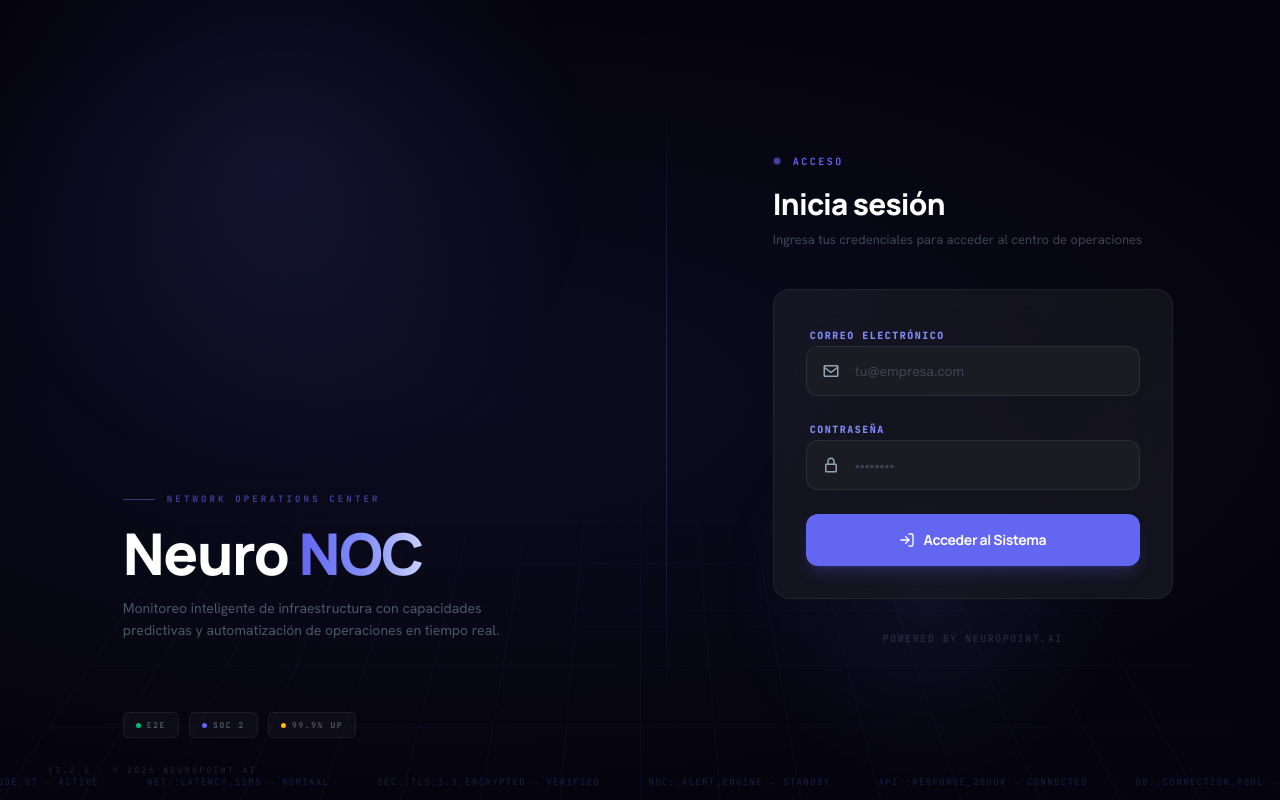
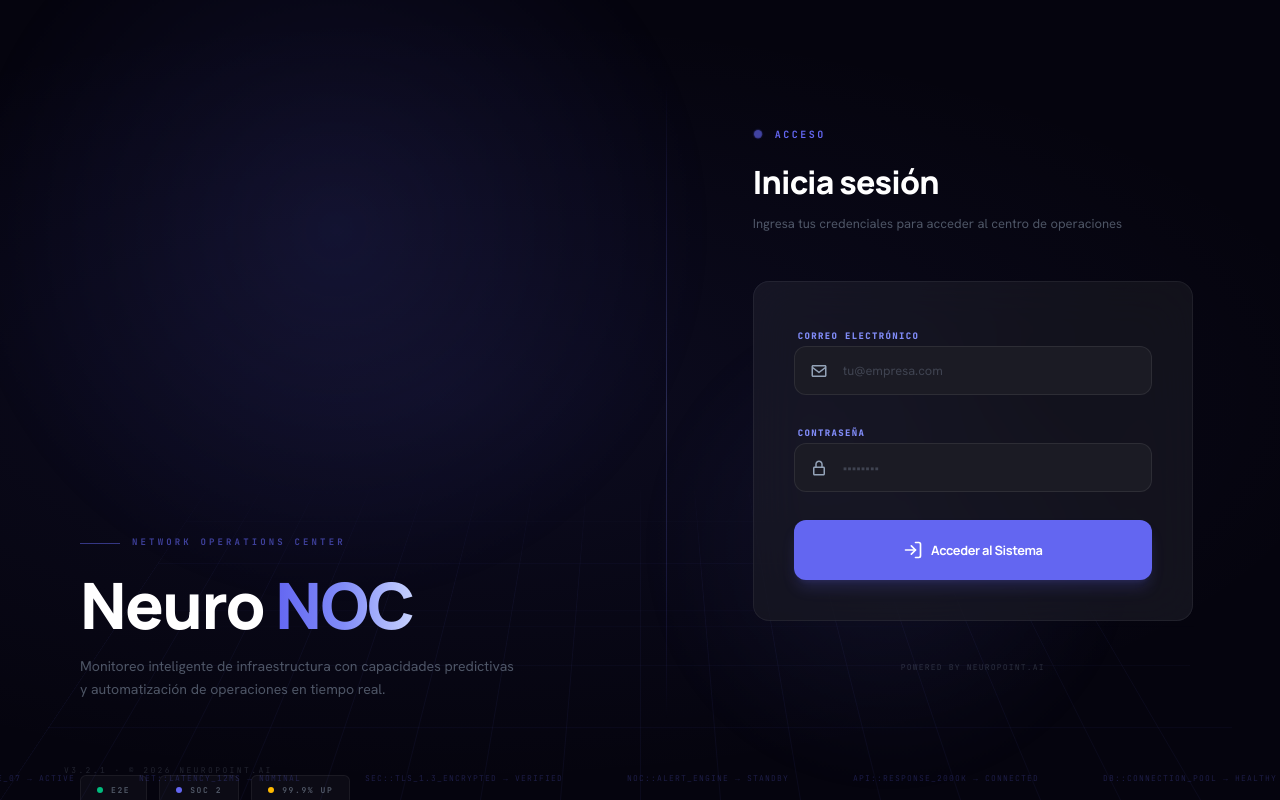
Before and after one commit to alan-neurpoint-ai/neuro-noc-web, a React (Vite) app: page /login in a window 1280 px wide. Built offline with nearby package versions, Linux system fonts and the light colour scheme.

Commit message:
feat: login responsive - tipografia fluida con clamp()

```diff
--- a/src/core/presentation/components/ui/Input.tsx
+++ b/src/core/presentation/components/ui/Input.tsx
@@ -58,7 +58,7 @@ export const Input = ({
   return (
     <div className="w-full space-y-1.5">
       {label && (
-        <label className="font-label text-[10px] font-black uppercase tracking-[0.15em] text-brand-secondary ml-1">
+        <label className="font-label text-[clamp(9px,0.6vw,13px)] font-black uppercase tracking-[0.15em] text-brand-secondary ml-1">
           {label}
         </label>
       )}
@@ -74,8 +74,8 @@ export const Input = ({
           type={type}
           onChange={handleInputChange}
           className={`
-            w-full bg-bg-surface font-body text-sm text-text-main transition-all duration-300
-            ${icon ? 'pl-12 pr-4' : 'px-5'} py-3.5
+            w-full bg-bg-surface font-body text-[clamp(0.8rem,0.85vw,1rem)] text-text-main transition-all duration-300
+            ${icon ? 'pl-12 pr-4' : 'px-5'} py-3 xl:py-3.5
             rounded-[12px]
             border border-border-subtle
             ${
@@ -91,7 +91,7 @@ export const Input = ({
       </div>
 
       {error && (
-        <span className="font-label text-[9px] font-bold text-status-error uppercase tracking-widest ml-1">
+        <span className="font-label text-[clamp(8px,0.5vw,11px)] font-bold text-status-error uppercase tracking-widest ml-1">
           {error}
         </span>
       )}
--- a/src/modules/auth/presentation/components/DataStream.tsx
+++ b/src/modules/auth/presentation/components/DataStream.tsx
@@ -10,12 +10,12 @@ export function DataStream() {
   ];
 
   return (
-    <div className="absolute bottom-0 left-0 right-0 overflow-hidden h-6 z-20">
+    <div className="absolute bottom-0 left-0 right-0 overflow-hidden h-6 xl:h-7 z-20">
       <div className="flex animate-login-data-stream">
         {[...streams, ...streams].map((line, i) => (
           <span
             key={i}
-            className="font-label text-[9px] text-brand-primary/25 tracking-[0.15em] whitespace-nowrap mr-12"
+            className="font-label text-[clamp(8px,0.55vw,11px)] text-brand-primary/25 tracking-[0.15em] whitespace-nowrap mr-12 xl:mr-16"
           >
             {line}
           </span>
--- a/src/modules/auth/presentation/components/LoginBrandPanel.tsx
+++ b/src/modules/auth/presentation/components/LoginBrandPanel.tsx
@@ -13,29 +13,29 @@ interface LoginBrandPanelProps {
 export function LoginBrandPanel({ mountAnim }: LoginBrandPanelProps) {
   return (
     <div
-      className={`hidden lg:flex lg:w-[52%] relative flex-col items-center justify-center p-12 transition-all duration-1200 ease-out ${mountAnim ? 'opacity-100 scale-100' : 'opacity-0 scale-95'}`}
+      className={`hidden lg:flex lg:w-[52%] relative flex-col items-center justify-center p-10 lg:p-14 xl:p-20 transition-all duration-1200 ease-out ${mountAnim ? 'opacity-100 scale-100' : 'opacity-0 scale-95'}`}
     >
-      <div className="relative w-full max-w-105">
+      <div className="relative w-full max-w-105 xl:max-w-130 2xl:max-w-150">
         <div
           className={`transition-all duration-1400 ease-out ${mountAnim ? 'opacity-100 scale-100' : 'opacity-0 scale-75'}`}
         >
           <RadarVisualization />
         </div>
 
-        <div className="absolute -bottom-8 left-0 right-0">
+        <div className="absolute -bottom-10 xl:-bottom-12 left-0 right-0">
           <div
             className={`transition-all duration-700 delay-500 ${mountAnim ? 'opacity-100 translate-y-0' : 'opacity-0 translate-y-5'}`}
           >
-            <div className="flex items-center gap-3 mb-4">
-              <div className="h-px w-8 bg-brand-primary/50" />
-              <span className="font-label text-[9px] font-bold text-brand-primary/60 uppercase tracking-[0.35em]">
+            <div className="flex items-center gap-3 mb-4 xl:mb-5">
+              <div className="h-px w-8 xl:w-10 bg-brand-primary/50" />
+              <span className="font-label text-[clamp(9px,0.65vw,13px)] font-bold text-brand-primary/60 uppercase tracking-[0.35em]">
                 Network Operations Center
               </span>
             </div>
           </div>
 
           <h1
-            className={`font-headline font-extrabold text-white leading-[1.08] text-[clamp(2.2rem,4.5vw,3.8rem)] transition-all duration-800 delay-700 ${mountAnim ? 'opacity-100 translate-y-0' : 'opacity-0 translate-y-5'}`}
+            className={`font-headline font-extrabold text-white leading-[1.08] text-[clamp(2.4rem,5vw,4.5rem)] transition-all duration-800 delay-700 ${mountAnim ? 'opacity-100 translate-y-0' : 'opacity-0 translate-y-5'}`}
           >
             Neuro{' '}
             <span className="text-transparent bg-clip-text gradient-login-hero-text">
@@ -44,7 +44,7 @@ export function LoginBrandPanel({ mountAnim }: LoginBrandPanelProps) {
           </h1>
 
           <p
-            className={`mt-3 text-sm text-text-muted/50 font-body leading-relaxed max-w-95 transition-all duration-700 delay-900 ${mountAnim ? 'opacity-100 translate-y-0' : 'opacity-0 translate-y-4'}`}
+            className={`mt-3 xl:mt-4 text-[clamp(0.8rem,1.1vw,1.2rem)] text-text-muted/50 font-body leading-relaxed max-w-95 xl:max-w-110 transition-all duration-700 delay-900 ${mountAnim ? 'opacity-100 translate-y-0' : 'opacity-0 translate-y-4'}`}
           >
             Monitoreo inteligente de infraestructura con capacidades predictivas
             y automatización de operaciones en tiempo real.
@@ -52,17 +52,17 @@ export function LoginBrandPanel({ mountAnim }: LoginBrandPanelProps) {
         </div>
 
         <div
-          className={`absolute -bottom-32 left-0 flex gap-2.5 transition-all duration-700 delay-1100 ${mountAnim ? 'opacity-100 translate-y-0' : 'opacity-0 translate-y-4'}`}
+          className={`absolute -bottom-36 xl:-bottom-38 left-0 flex gap-2.5 xl:gap-3 transition-all duration-700 delay-1100 ${mountAnim ? 'opacity-100 translate-y-0' : 'opacity-0 translate-y-4'}`}
         >
           {SECURITY_BADGES.map((badge) => (
             <div
               key={badge.label}
-              className="flex items-center gap-1.5 px-3 py-1.5 rounded-md bg-white/3 border border-white/6"
+              className="flex items-center gap-1.5 xl:gap-2 px-3 xl:px-4 py-1.5 xl:py-2 rounded-md bg-white/3 border border-white/6"
             >
               <div
-                className={`w-1.25 h-1.25 rounded-full ${badge.color} animate-login-pulse-badge`}
+                className={`w-1.25 h-1.25 xl:w-1.5 xl:h-1.5 rounded-full ${badge.color} animate-login-pulse-badge`}
               />
-              <span className="font-label text-[8px] font-bold text-text-muted/50 uppercase tracking-[0.2em]">
+              <span className="font-label text-[clamp(8px,0.55vw,12px)] font-bold text-text-muted/50 uppercase tracking-[0.2em]">
                 {badge.label}
               </span>
             </div>
@@ -70,7 +70,7 @@ export function LoginBrandPanel({ mountAnim }: LoginBrandPanelProps) {
         </div>
       </div>
 
-      <div className="absolute bottom-6 left-12 font-label text-[8px] text-text-muted/20 uppercase tracking-[0.3em]">
+      <div className="absolute bottom-6 left-10 xl:left-16 font-label text-[clamp(8px,0.5vw,10px)] text-text-muted/20 uppercase tracking-[0.3em]">
         v3.2.1 · &copy; 2026 Neuropoint.ai
       </div>
     </div>
--- a/src/modules/auth/presentation/components/LoginFormCard.tsx
+++ b/src/modules/auth/presentation/components/LoginFormCard.tsx
@@ -48,7 +48,7 @@ function AuthError({ message }: { message: string }) {
           <line x1="12" y1="8" x2="12" y2="12" />
           <line x1="12" y1="16" x2="12.01" y2="16" />
         </svg>
-        <p className="font-label text-[10px] text-red-400 font-bold uppercase tracking-wider">
+        <p className="font-label text-[clamp(10px,0.6vw,13px)] text-red-400 font-bold uppercase tracking-wider">
           {message}
         </p>
       </div>
@@ -85,42 +85,42 @@ export function LoginFormCard({ mountAnim }: LoginFormCardProps) {
 
   return (
     <div
-      className={`w-full lg:w-[48%] flex flex-col justify-center items-center px-6 sm:px-10 xl:px-20 relative z-10 min-h-screen transition-all duration-1000 delay-300 ${mountAnim ? 'opacity-100 translate-y-0' : 'opacity-0 translate-y-10'}`}
+      className={`w-full lg:w-[48%] flex flex-col justify-center items-center px-6 sm:px-10 xl:px-16 2xl:px-24 relative z-10 min-h-screen transition-all duration-1000 delay-300 ${mountAnim ? 'opacity-100 translate-y-0' : 'opacity-0 translate-y-10'}`}
     >
-      <div className="w-full max-w-100">
+      <div className="w-full max-w-96 lg:max-w-100 xl:max-w-110 2xl:max-w-120">
         <div
           className={`flex lg:hidden items-center justify-center gap-3 mb-14 transition-all duration-700 delay-200 ${mountAnim ? 'opacity-100 scale-100' : 'opacity-0 scale-90'}`}
         >
           <div>
-            <span className="font-headline text-xl font-bold text-text-main tracking-tight">
+            <span className="font-headline text-[clamp(1.1rem,2vw,1.6rem)] font-bold text-text-main tracking-tight">
               NEURO
             </span>
-            <span className="font-headline text-xl font-bold text-brand-secondary tracking-tight">
+            <span className="font-headline text-[clamp(1.1rem,2vw,1.6rem)] font-bold text-brand-secondary tracking-tight">
               NOC
             </span>
           </div>
         </div>
 
-        <div className="mb-10">
+        <div className="mb-10 xl:mb-12">
           <div
-            className={`flex items-center gap-3 mb-4 transition-all duration-600 delay-400 ${mountAnim ? 'opacity-100 translate-x-0' : 'opacity-0 -translate-x-5'}`}
+            className={`flex items-center gap-3 mb-4 xl:mb-5 transition-all duration-600 delay-400 ${mountAnim ? 'opacity-100 translate-x-0' : 'opacity-0 -translate-x-5'}`}
           >
-            <div className="relative w-2 h-2">
+            <div className="relative w-2 h-2 xl:w-2.5 xl:h-2.5">
               <div className="absolute inset-0 rounded-full bg-brand-primary animate-login-pulse" />
               <div className="absolute -inset-0.75 rounded-full bg-brand-primary/20 animate-login-pulse [animation-delay:0.5s]" />
             </div>
-            <span className="font-label text-[10px] font-bold text-brand-primary uppercase tracking-[0.25em]">
+            <span className="font-label text-[clamp(10px,0.65vw,14px)] font-bold text-brand-primary uppercase tracking-[0.25em]">
               Acceso
             </span>
           </div>
 
           <h2
-            className={`font-headline text-[1.85rem] font-extrabold text-text-main tracking-tight leading-tight transition-all duration-600 delay-500 ${mountAnim ? 'opacity-100 translate-y-0' : 'opacity-0 translate-y-4'}`}
+            className={`font-headline text-[clamp(1.85rem,2.5vw,2.8rem)] font-extrabold text-text-main tracking-tight leading-tight transition-all duration-600 delay-500 ${mountAnim ? 'opacity-100 translate-y-0' : 'opacity-0 translate-y-4'}`}
           >
             Inicia sesión
           </h2>
           <p
-            className={`mt-2 text-[13px] text-text-muted/40 font-body transition-all duration-600 delay-600 ${mountAnim ? 'opacity-100' : 'opacity-0'}`}
+            className={`mt-2 xl:mt-3 text-[clamp(0.8125rem,0.9vw,1rem)] text-text-muted/50 font-body transition-all duration-600 delay-600 ${mountAnim ? 'opacity-100' : 'opacity-0'}`}
           >
             Ingresa tus credenciales para acceder al centro de operaciones
           </p>
@@ -133,10 +133,10 @@ export function LoginFormCard({ mountAnim }: LoginFormCardProps) {
           <div className="absolute inset-0 rounded-2xl gradient-login-card-inner" />
 
           <form
-            className="relative p-8 rounded-2xl border border-white/6 bg-bg-surface/60 backdrop-blur-xl"
+            className="relative p-7 sm:p-8 xl:p-10 2xl:p-12 rounded-2xl border border-white/6 bg-bg-surface/60 backdrop-blur-xl"
             onSubmit={handleSubmit}
           >
-            <div className="space-y-5">
+            <div className="space-y-5 xl:space-y-6">
               <div
                 className={`transition-all duration-600 delay-700 ${mountAnim ? 'opacity-100 translate-y-0' : 'opacity-0 translate-y-3'}`}
               >
@@ -180,13 +180,13 @@ export function LoginFormCard({ mountAnim }: LoginFormCardProps) {
                   <Button
                     variant="primary"
                     fullWidth
-                    className="py-4 relative overflow-hidden"
+                    className="py-4 xl:py-5 relative overflow-hidden"
                     isLoading={isLoading}
                   >
                     {isLoading ? null : (
-                      <span className="relative z-10 flex items-center justify-center gap-2">
+                      <span className="relative z-10 flex items-center justify-center gap-2 text-[clamp(0.8rem,0.9vw,1rem)]">
                         <svg
-                          className="w-4 h-4"
+                          className="w-4 h-4 xl:w-5 xl:h-5"
                           viewBox="0 0 24 24"
                           fill="none"
                           stroke="currentColor"
@@ -214,7 +214,7 @@ export function LoginFormCard({ mountAnim }: LoginFormCardProps) {
         </div>
 
         <p
-          className={`mt-8 text-center text-[10px] text-text-muted/25 font-label tracking-[0.15em] uppercase transition-all duration-600 delay-1000 ${mountAnim ? 'opacity-100' : 'opacity-0'}`}
+          className={`mt-8 xl:mt-10 text-center text-[clamp(8px,0.55vw,11px)] text-text-muted/25 font-label tracking-[0.15em] uppercase transition-all duration-600 delay-1000 ${mountAnim ? 'opacity-100' : 'opacity-0'}`}
         >
           Powered by Neuropoint.ai
         </p>
--- a/src/modules/auth/presentation/pages/LoginPage.tsx
+++ b/src/modules/auth/presentation/pages/LoginPage.tsx
@@ -22,7 +22,7 @@ export default function LoginPage() {
       <LoginBrandPanel mountAnim={mountAnim} />
 
       <div
-        className={`hidden lg:block absolute left-[52%] top-[12%] bottom-[12%] w-px transition-all duration-1000 delay-500 ${mountAnim ? 'opacity-100' : 'opacity-0'} gradient-login-divider`}
+        className={`hidden lg:block absolute left-[52%] top-[8%] xl:top-[10%] bottom-[8%] xl:bottom-[10%] w-px transition-all duration-1000 delay-500 ${mountAnim ? 'opacity-100' : 'opacity-0'} gradient-login-divider`}
       />
 
       <LoginFormCard mountAnim={mountAnim} />
--- a/src/modules/rules/presentation/pages/BusinessRuleListPage.tsx
+++ b/src/modules/rules/presentation/pages/BusinessRuleListPage.tsx
@@ -147,7 +147,11 @@ export const BusinessRuleListPage = () => {
         text: 'text-emerald-400',
         label: 'Activa',
       },
-      inactive: { bg: 'bg-hover-bg', text: 'text-text-muted', label: 'Inactiva' },
+      inactive: {
+        bg: 'bg-hover-bg',
+        text: 'text-text-muted',
+        label: 'Inactiva',
+      },
       draft: {
         bg: 'bg-amber-500/10',
         text: 'text-amber-400',
@@ -159,6 +163,7 @@ export const BusinessRuleListPage = () => {
       text: 'text-text-muted',
       label: 'Desconocido',
     };
+
     return (
       <span
         className={`px-2 py-0.5 rounded-full text-[9px] font-black ${config.bg} ${config.text} border border-border-default uppercase`}
```
Also changed, not shown: src/modules/auth/presentation/components/LoginBackground.tsx (+2 -2 lines).
